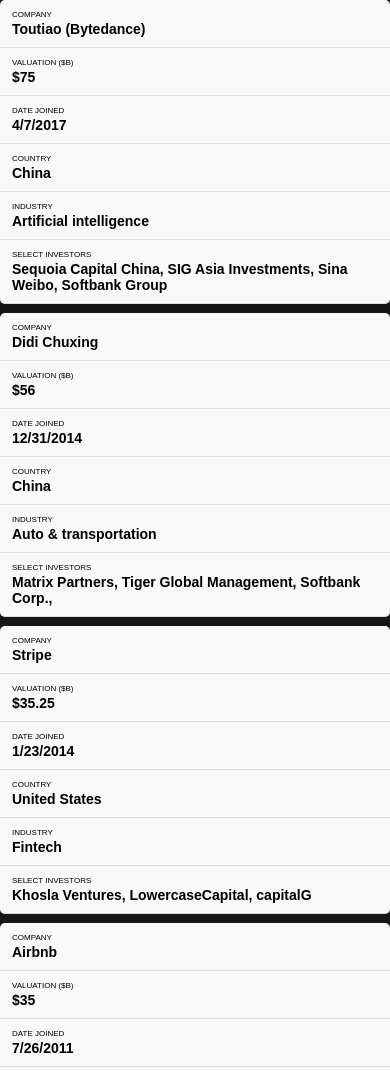
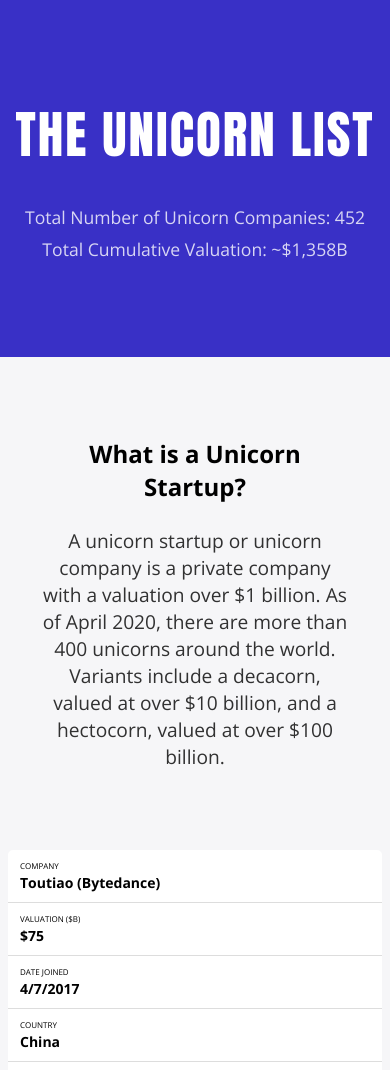
Before and after one commit to tac0de/theunicornlist, a website: page index.html in a window 390 px wide. Shown: the top 1070 px of the page. Drawn offline with nearby package versions, Linux system fonts and the light colour scheme.

Commit message:
mobile layout complete (test)

```diff
--- a/index.html
+++ b/index.html
@@ -7,6 +7,23 @@
     <title>Unicorn Lists</title>
   </head>
   <body>
+    <header>
+      <h1 class="title">the Unicorn List</h1>
+
+      <h2>Total Number of Unicorn Companies: 452</h2>
+      <h2>Total Cumulative Valuation: ~$1,358B</h2>
+    </header>
+
+    <section class="description">
+      <h2>What is a Unicorn Startup?</h2>
+      <p>
+        A unicorn startup or unicorn company is a private company with a
+        valuation over $1 billion. As of April 2020, there are more than 400
+        unicorns around the world. Variants include a decacorn, valued at over
+        $10 billion, and a hectocorn, valued at over $100 billion.
+      </p>
+    </section>
+
     <div id="output"></div>
 
     <script src="script.js"></script>
--- a/style.css
+++ b/style.css
@@ -1,31 +1,80 @@
+@import url("https://fonts.googleapis.com/css2?family=Open+Sans:wght@300;400;700&display=swap");
+@import url("https://fonts.googleapis.com/css2?family=Anton&display=swap");
+
+*,
+*::before,
+*::after {
+  box-sizing: border-box;
+  margin: 0;
+  padding: 0;
+}
+
+header {
+  text-align: center;
+  background: #3930c6;
+  padding: 10rem 0;
+  color: white;
+}
+
+.title {
+  font-size: 5rem;
+  margin-bottom: 2rem;
+  text-transform: uppercase;
+  font-family: "Anton", sans-serif;
+  letter-spacing: 2px;
+  font-weight: normal;
+}
+
+header h2 {
+  margin-top: 0.8rem;
+  font-weight: 400;
+  font-size: 1.2rem;
+  opacity: 0.8;
+}
+
+section.description {
+  text-align: center;
+  margin: 0 auto;
+  padding: 5rem 2.5rem;
+  position: relative;
+  max-width: 700px;
+}
+
+section.description h2 {
+  margin-bottom: 1.5rem;
+}
+
+section.description p {
+  font-size: 1.2rem;
+  opacity: 0.8;
+}
+
 body {
-  margin: 0;
-  display: flex;
-  justify-content: center;
-  align-items: center;
-  font-family: sans-serif;
-  background-color: #161616;
+  font-family: "Open Sans", sans-serif;
+  background: #f6f6f8;
 }
+
+/* TABLE STYLES */
 
 #output {
   max-width: 992px;
+  margin: 0 auto;
 }
 
 table {
+  position: relative;
   font-size: 0.9rem;
-  border-radius: 5px 5px;
-  overflow: hidden;
   border-collapse: collapse;
   table-layout: fixed;
 }
 
 table tr {
-  background-color: #f8f8f8;
+  background-color: #fff;
   border-bottom: 1px solid #ddd;
 }
 
 table thead tr {
-  background-color: yellow;
+  box-shadow: 0 2px 2px -1px rgba(0, 0, 0, 0.4);
 }
 
 table thead tr th:not(:last-child) {
@@ -47,7 +96,11 @@
 }
 
 table th {
-  font-size: 0.9rem;
+  background: #3930c6;
+  color: white;
+  position: sticky;
+  top: 0;
+  font-size: 0.8rem;
   text-transform: uppercase;
 }
 
@@ -59,8 +112,28 @@
 }
 
 @media (max-width: 768px) {
+  .title {
+    font-size: 3.2rem;
+  }
+
+  header {
+    padding: 6rem 0;
+  }
+
+  header h2 {
+    margin-top: 0.5rem;
+    font-weight: 400;
+    font-size: 1.1rem;
+  }
+
+  #output {
+    display: flex;
+    justify-content: center;
+    align-items: center;
+    margin: 0 0.5rem;
+  }
+
   table {
-    border-radius: 0;
     border: 0;
   }
 
```
